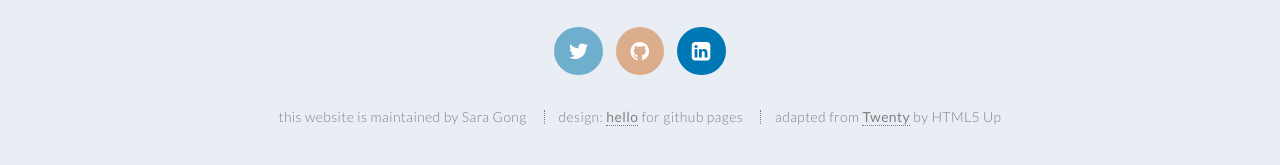
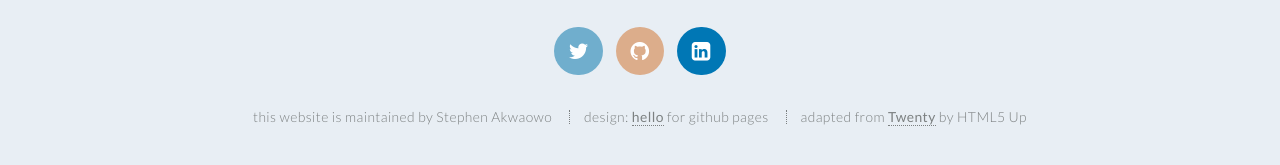
Before and after one commit to stephenakwaowo/stephenakwaowo.github.io, a Jekyll site: the page built from index.md, in a window 1280 px wide and 900 px high, scrolled down 5491 px. Shown: the part 707-872 px from the top of the window. Built offline with Jekyll 4.4.1, drawn with Linux system fonts in a browser that asks for light colours; some of the changed lines change nothing that is shown.

Commit message:
Update _config.yml

```diff
--- a/_config.yml
+++ b/_config.yml
@@ -1,10 +1,10 @@
 # _config.yml
 
 # required, replace with your own information -----
-title: Hello for Github Pages
-author: Sara Gong
+title: Stephen Akwaowo
+author: Stephen Akwaowo
 description: >
-  A minimalist template for designing a personal GitHub Pages website - without typing a single line of code.
+  Rawls College of Business, Texas Tech University | stephen.akwaowo@ttu.edu
 baseurl: ""
 
 plugins:
```
